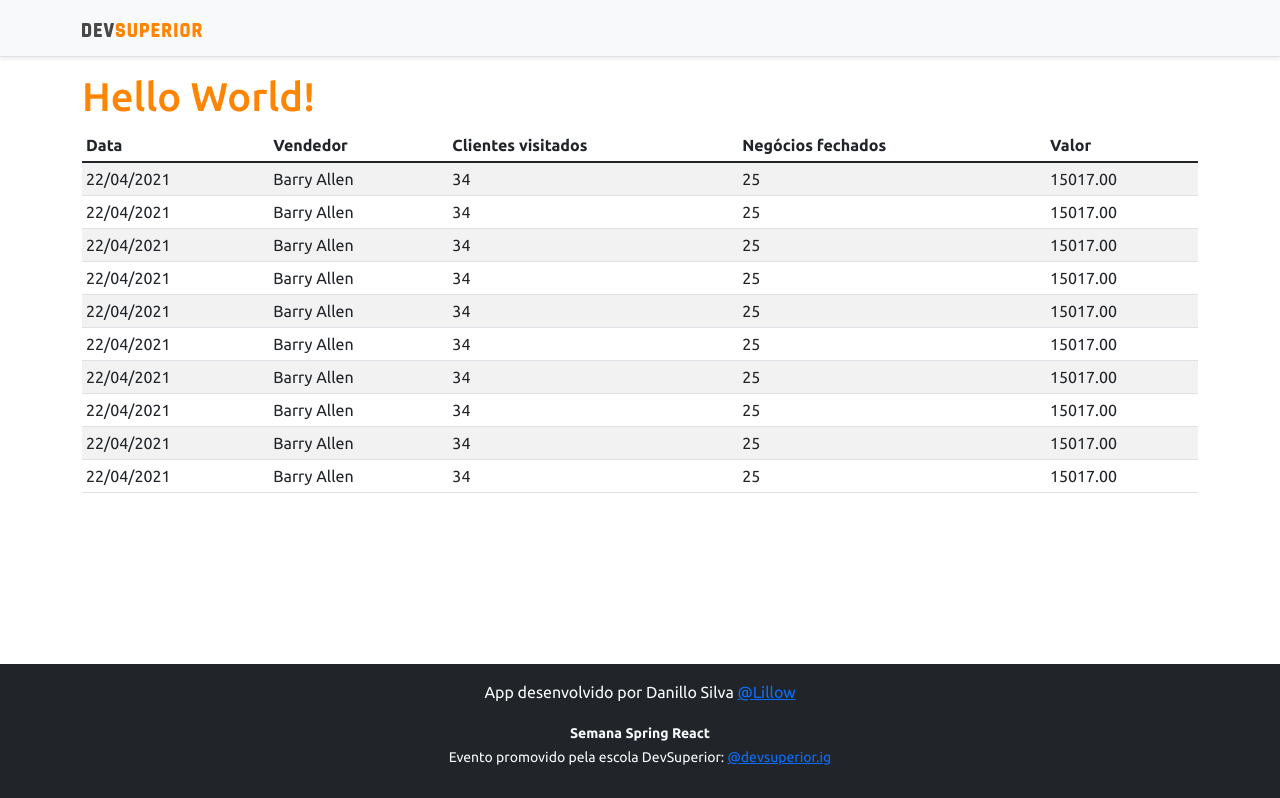
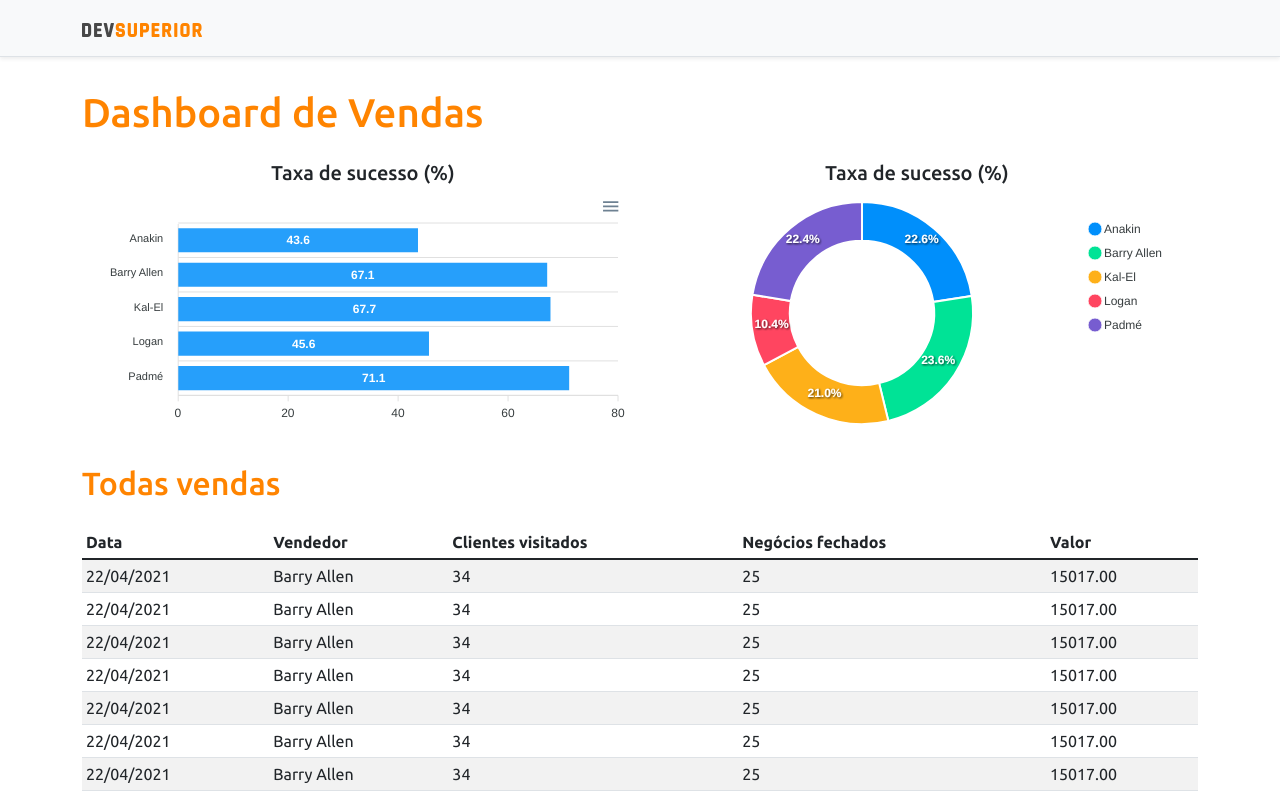
Before and after one commit to Lillow/dsvendas, a React (Create React App) app in the folder frontend/: page / in a window 1280 px wide. Shown: the top 798 px of the page. Built offline with nearby package versions, Linux system fonts and the light colour scheme.

Commit message:
Static charts

```diff
--- a/frontend/package.json
+++ b/frontend/package.json
@@ -11,8 +11,10 @@
     "@types/node": "^12.0.0",
     "@types/react": "^17.0.0",
     "@types/react-dom": "^17.0.0",
+    "apexcharts": "^3.29.0",
     "bootstrap": "^5.1.3",
     "react": "^17.0.2",
+    "react-apexcharts": "^1.3.9",
     "react-dom": "^17.0.2",
     "react-scripts": "4.0.3",
     "typescript": "^4.1.2",
--- a/frontend/src/App.tsx
+++ b/frontend/src/App.tsx
@@ -1,4 +1,6 @@
+import BarChart from 'components/BarChart'
 import DataTable from 'components/DataTable'
+import DonutChart from 'components/DonutChart'
 import Footer from 'components/Footer'
 import NavBar from 'components/NavBar'
 
@@ -7,7 +9,23 @@
     <>
       <NavBar />
       <div className="container">
-        <h1 className="text-primary">Hello World!</h1>
+        <h1 className="text-primary py-3">Dashboard de Vendas</h1>
+
+        <div className="row px-3">
+          <div className="col-sm-6">
+            <h5 className="text-center text-secundary">Taxa de sucesso (%)</h5>
+            <BarChart />
+          </div>
+          <div className="col-sm-6">
+            <h5 className="text-center text-secundary">Taxa de sucesso (%)</h5>
+            <DonutChart />
+          </div>
+        </div>
+
+        <div className="py-3">
+          <h2 className="text-primary">Todas vendas</h2>
+        </div>
+
         <DataTable />
       </div>
       <Footer />
--- /dev/null
+++ b/frontend/src/components/BarChart/index.tsx
@@ -0,0 +1,34 @@
+import Chart from 'react-apexcharts'
+
+const BarChart = () => {
+  const options = {
+    plotOptions: {
+      bar: {
+        horizontal: true
+      }
+    }
+  }
+
+  const mockData = {
+    labels: {
+      categories: ['Anakin', 'Barry Allen', 'Kal-El', 'Logan', 'Padmé']
+    },
+    series: [
+      {
+        name: '% Sucesso',
+        data: [43.6, 67.1, 67.7, 45.6, 71.1]
+      }
+    ]
+  }
+
+  return (
+    <Chart
+      options={{ ...options, xaxis: mockData.labels }}
+      series={mockData.series}
+      type="bar"
+      height="240"
+    />
+  )
+}
+
+export default BarChart
--- /dev/null
+++ b/frontend/src/components/DonutChart/index.tsx
@@ -0,0 +1,25 @@
+import Chart from 'react-apexcharts'
+
+const DonutChart = () => {
+  const mockData = {
+    series: [477138, 499928, 444867, 220426, 473088],
+    labels: ['Anakin', 'Barry Allen', 'Kal-El', 'Logan', 'Padmé']
+  }
+
+  const options = {
+    legend: {
+      show: true
+    }
+  }
+
+  return (
+    <Chart
+      options={{ ...options, labels: mockData.labels }}
+      series={mockData.series}
+      type="donut"
+      height="240"
+    />
+  )
+}
+
+export default DonutChart
```
Also changed, not shown: 1 other file (tests, documents, lock files or other folders).
